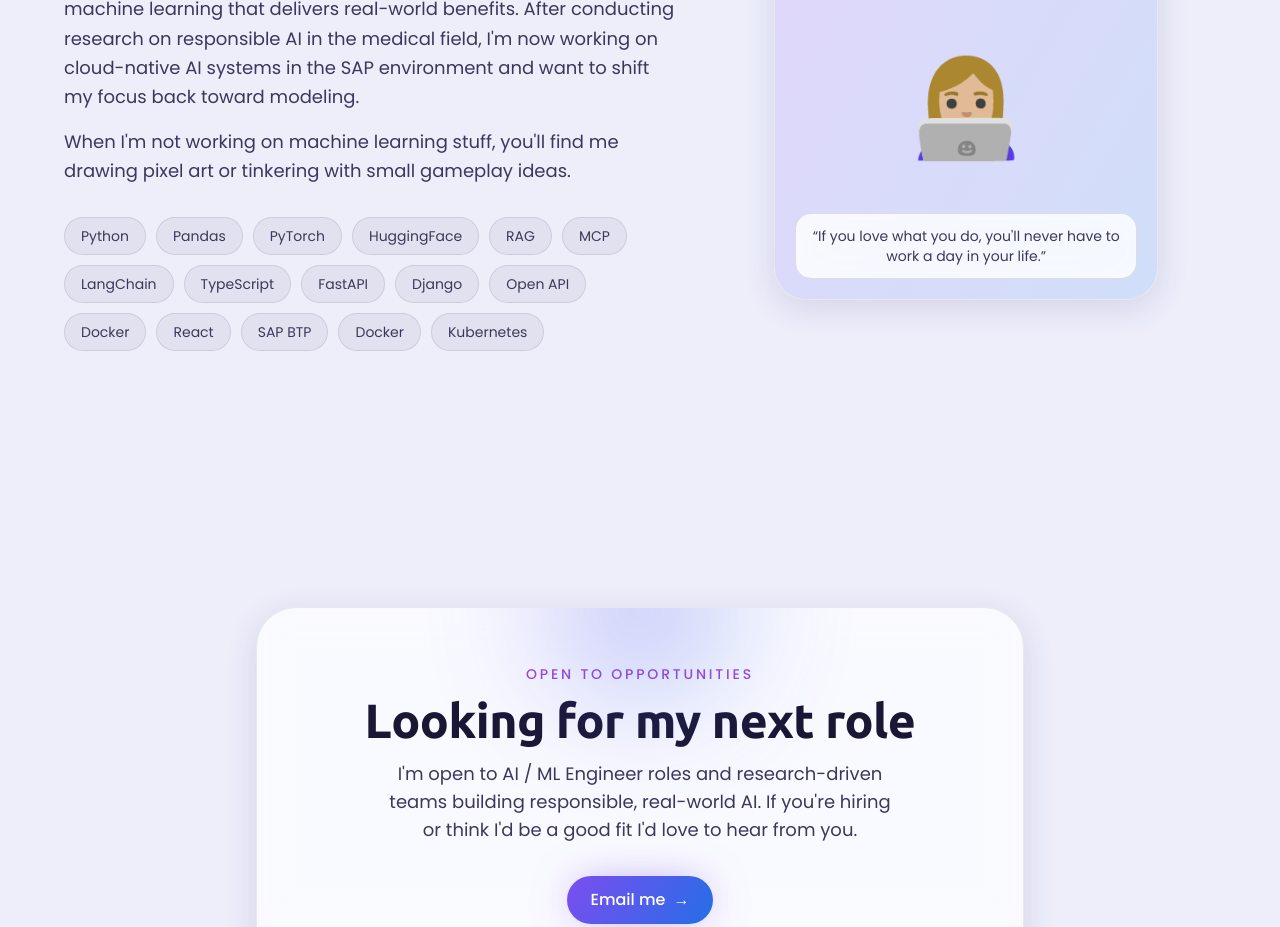
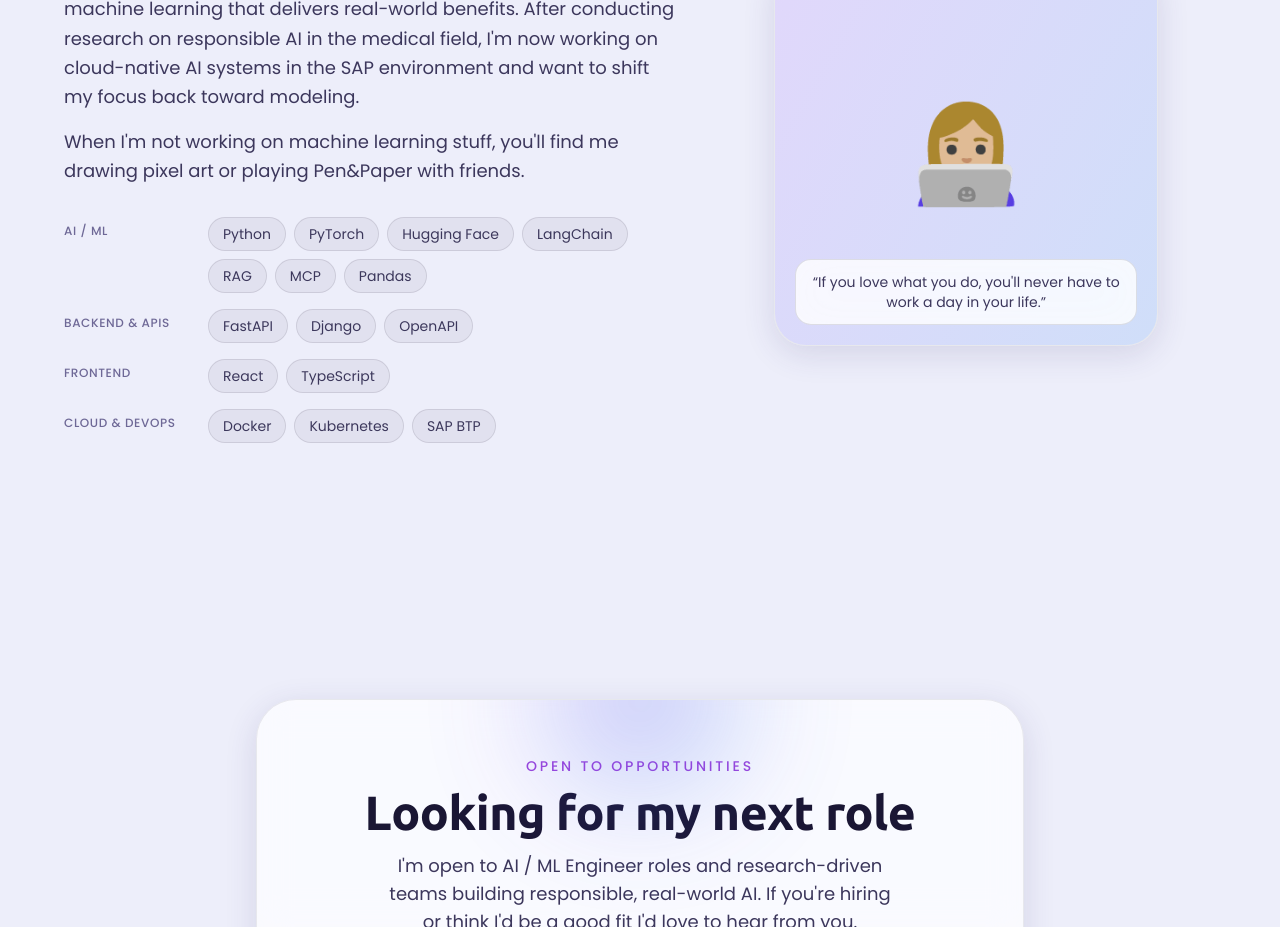
Before and after one commit to sabrinahartung/sabrinahartung.github.io, a React (Vite) app: page / in a window 1280 px wide. Shown: the part 2080-3007 px from the top of the page. Built offline with nearby package versions, Linux system fonts and the light colour scheme.

Commit message:
about section

```diff
--- a/src/components/About.tsx
+++ b/src/components/About.tsx
@@ -1,22 +1,13 @@
 import { useReveal } from "../hooks/useReveal";
 
-const skills = [
-  "Python",
-  "Pandas",
-  "PyTorch",
-  "HuggingFace",
-  "RAG",
-  "MCP",
-  "LangChain",
-  "TypeScript",
-  "FastAPI",
-  "Django",
-  "Open API",
-  "Docker",
-  "React",
-  "SAP BTP",
-  "Docker",
-  "Kubernetes"
+const skillGroups = [
+  {
+    label: "AI / ML",
+    items: ["Python", "PyTorch", "Hugging Face", "LangChain", "RAG", "MCP", "Pandas"],
+  },
+  { label: "Backend & APIs", items: ["FastAPI", "Django", "OpenAPI"] },
+  { label: "Frontend", items: ["React", "TypeScript"] },
+  { label: "Cloud & DevOps", items: ["Docker", "Kubernetes", "SAP BTP"] },
 ];
 
 export default function About() {
@@ -51,21 +42,38 @@ export default function About() {
             style={{ transitionDelay: "160ms" }}
           >
             When I'm not working on machine learning stuff, you'll find me
-            drawing pixel art or tinkering with small gameplay ideas.
+            drawing pixel art or playing Pen&Paper with friends.
           </p>
 
-          {/* Skills */}
+          {/* Skills — grouped, with a generalist framing line */}
+          <p
+            className="reveal mt-8 text-sm text-mist"
+            style={{ transitionDelay: "220ms" }}
+          >
+          </p>
           <div
-            className="reveal mt-8 flex flex-wrap gap-2.5"
-            style={{ transitionDelay: "240ms" }}
+            className="reveal mt-4 space-y-4"
+            style={{ transitionDelay: "260ms" }}
           >
-            {skills.map((s) => (
-              <span
-                key={s}
-                className="rounded-full border border-hairline/10 bg-hairline/5 px-4 py-2 text-sm text-mist transition-colors hover:border-hairline/25 hover:text-ink"
+            {skillGroups.map((g) => (
+              <div
+                key={g.label}
+                className="flex flex-col gap-2 sm:flex-row sm:items-start sm:gap-4"
               >
-                {s}
-              </span>
+                <span className="flex-none pt-1.5 text-xs font-medium uppercase tracking-wider text-faint sm:w-32">
+                  {g.label}
+                </span>
+                <div className="flex flex-wrap gap-2">
+                  {g.items.map((s) => (
+                    <span
+                      key={s}
+                      className="rounded-full border border-hairline/10 bg-hairline/5 px-3.5 py-1.5 text-sm text-mist transition-colors hover:border-hairline/25 hover:text-ink"
+                    >
+                      {s}
+                    </span>
+                  ))}
+                </div>
+              </div>
             ))}
           </div>
         </div>
--- a/src/components/Contact.tsx
+++ b/src/components/Contact.tsx
@@ -1,5 +1,4 @@
 import { useReveal } from "../hooks/useReveal";
-import { asset } from "../lib/asset";
 
 // 👉 Set your real contact details here.
 const EMAIL = "sabrinahartung.application@proton.me";
```
